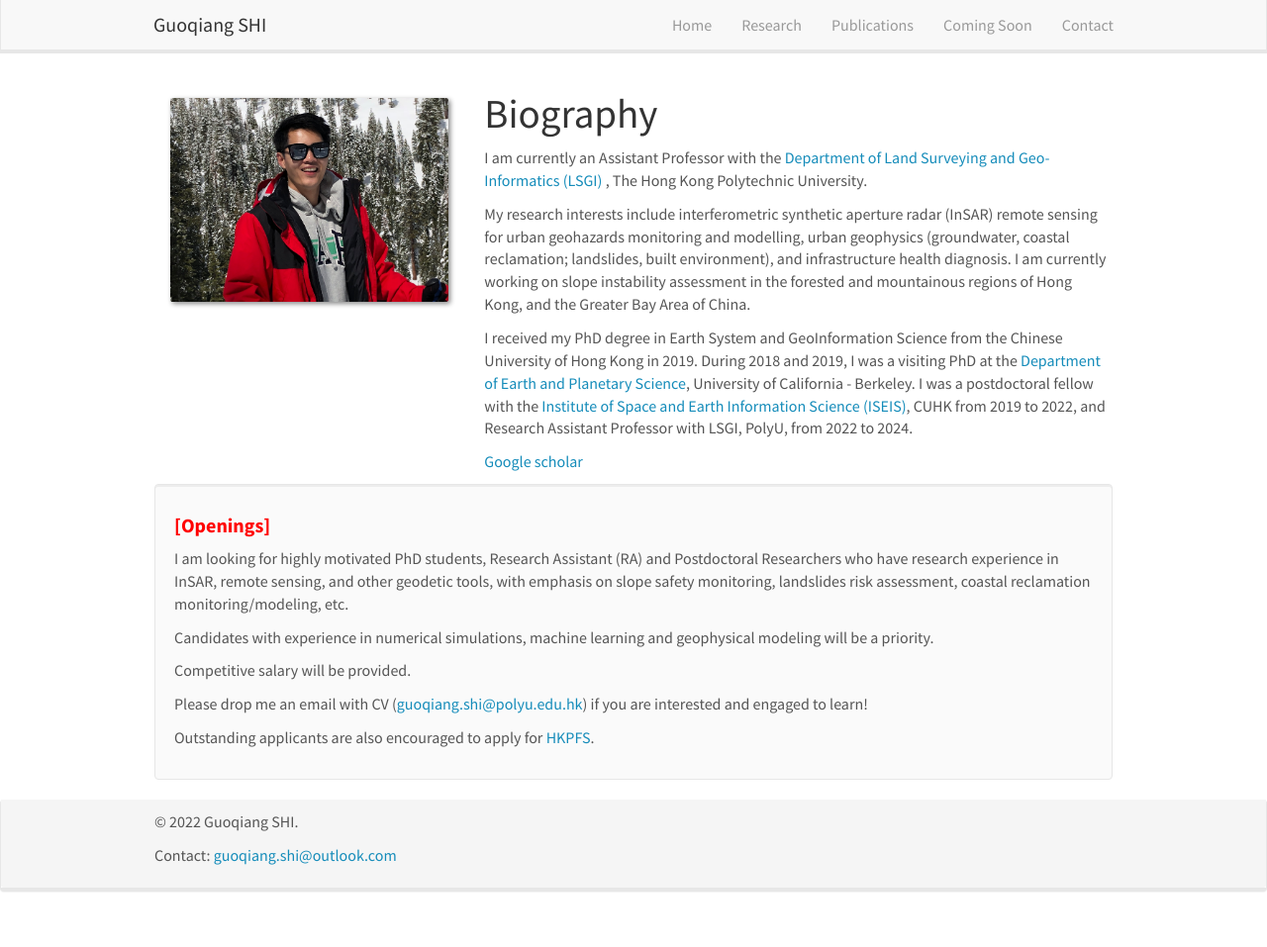
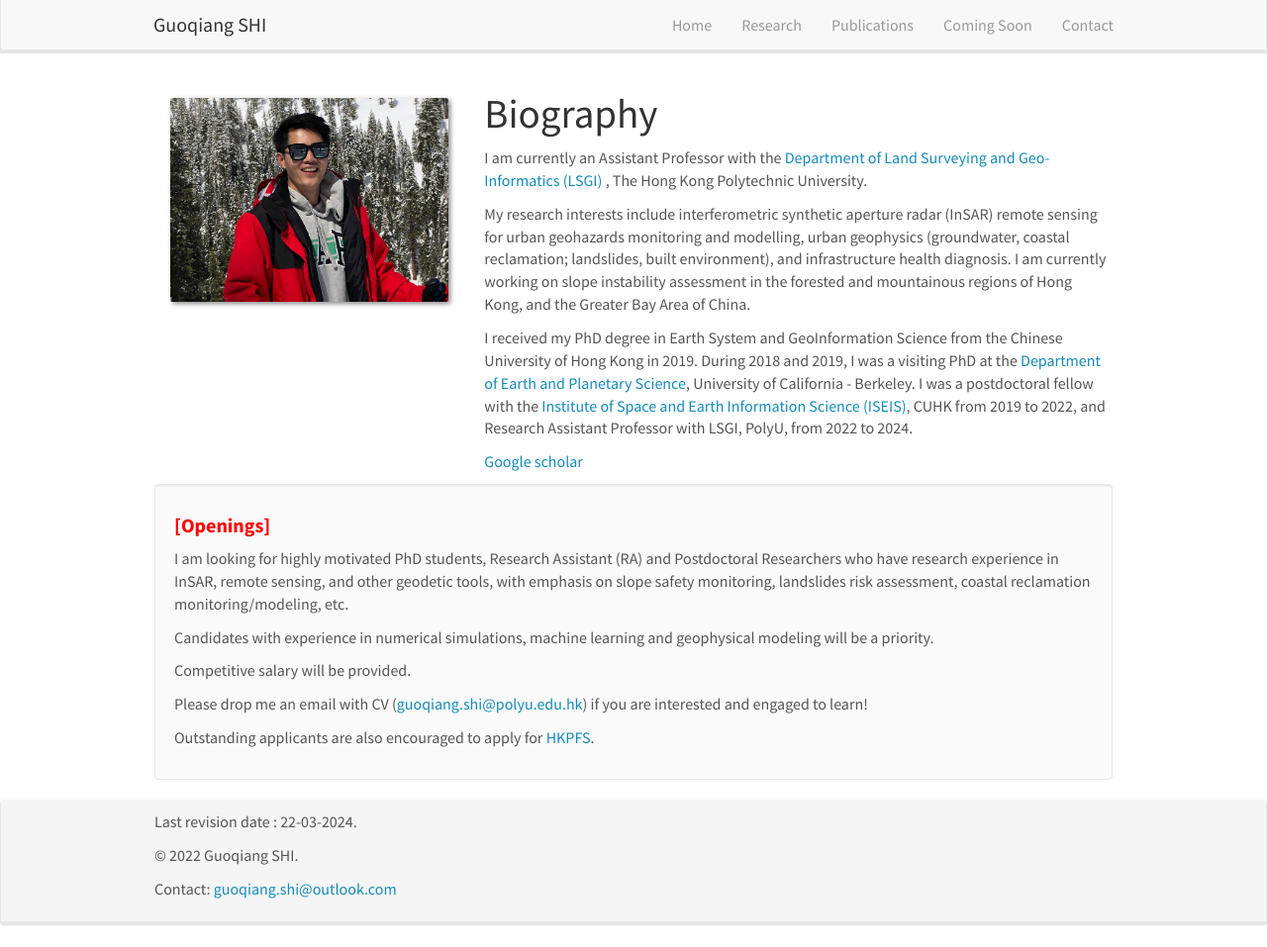
Before and after one commit to guoqiangshi/guoqiangshi.github.io, a Jekyll site: the page index.html, which Jekyll copies as it is, in a window 1280 px wide and 957 px high. Shown: the whole window at 99% size. Built offline with Jekyll 4.4.1, drawn with Linux system fonts in a browser that asks for light colours; nearby versions of some CDN libraries; library files that are not in the unit come from our copies.

Commit message:
Update index.html

```diff
--- a/index.html
+++ b/index.html
@@ -117,7 +117,7 @@ with emphasis on slope safety monitoring, landslides risk assessment, coastal re
 		<div class="container-fluid">
 			<div class="row">
 				<div class="col-sm-8">
-					<p>&copy 2022 Guoqiang SHI.</p><p> Contact: <a href="mailto:guoqiang.shi@outlook.com">guoqiang.shi@outlook.com</a></p>
+					<p>Last revision date : 22-03-2024.</p><p>&copy 2022 Guoqiang SHI.</p><p> Contact: <a href="mailto:guoqiang.shi@outlook.com">guoqiang.shi@outlook.com</a></p>
 				</div>
 			</div>
 		</div>
```
